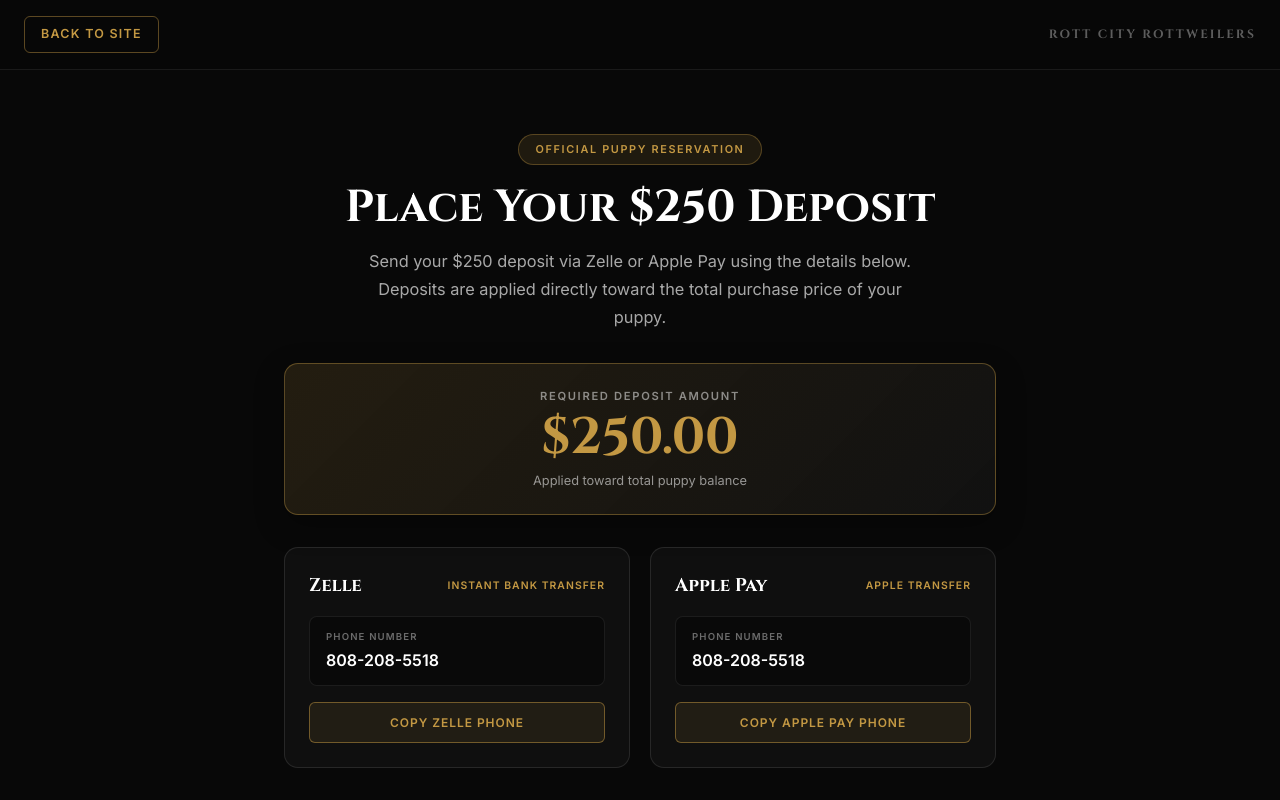
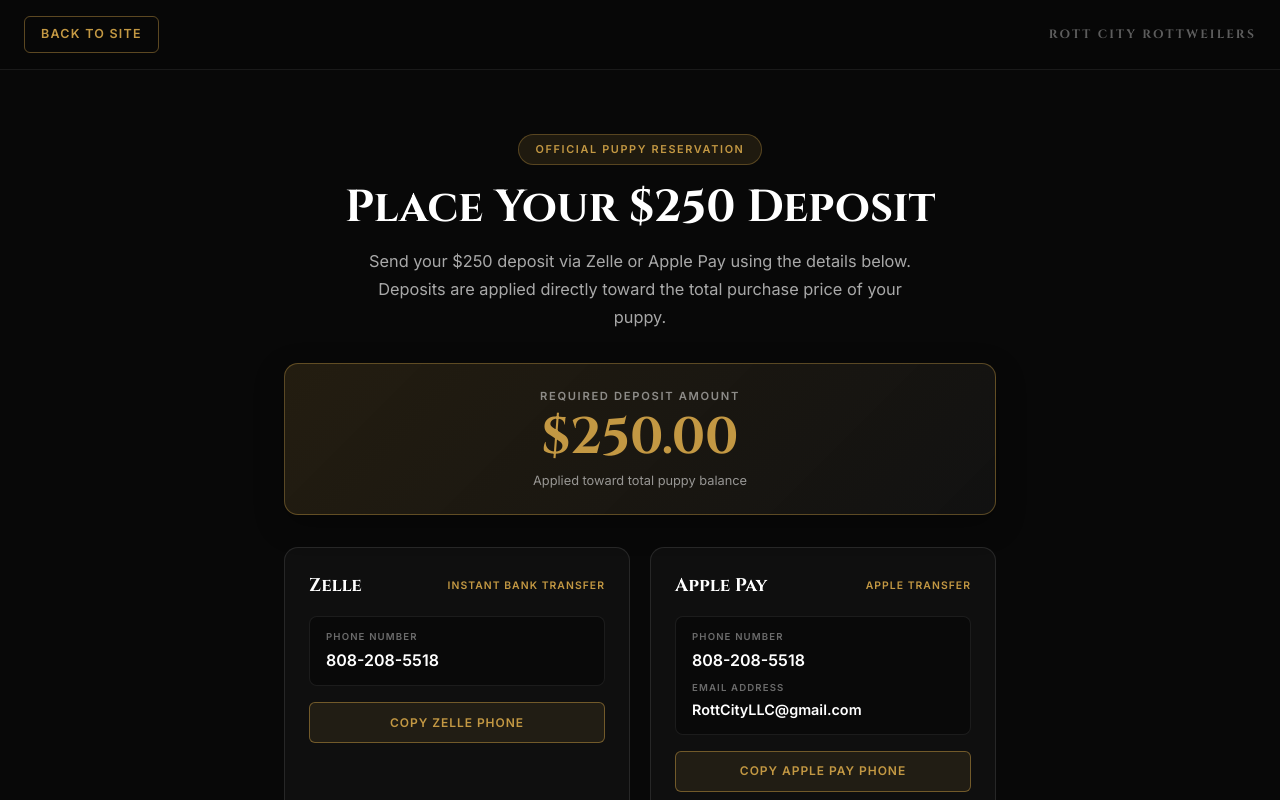
Before and after one commit to desirexr/rottcityrottweilers, a React (Vite) app: page / in a window 1280 px wide. Both pictures are taken after a click on the button "RESERVE WITH $250 DEPOSIT". Shown: the part 5884-6684 px from the top of the page. Built offline with nearby package versions, Linux system fonts and the light colour scheme.

Commit message:
Restore email option for Apple Pay in deposit modal

```diff
--- a/src/components/DepositModal.jsx
+++ b/src/components/DepositModal.jsx
@@ -357,10 +357,15 @@ export default function DepositModal({ onClose, zelleDetails, applePayDetails })
             <div className="dep-info-box">
               <div className="dep-info-label">Phone Number</div>
               <div className="dep-info-val">{phoneHandle}</div>
+              <div className="dep-info-label" style={{ marginTop: '0.6rem' }}>Email Address</div>
+              <div className="dep-info-val" style={{ fontSize: '0.9rem', wordBreak: 'break-all' }}>{emailHandle}</div>
             </div>
             <div style={{ display: 'flex', flexDirection: 'column', gap: '0.5rem' }}>
               <button className="dep-copy-btn" onClick={() => handleCopy(phoneHandle, 'apple-phone')}>
                 {copiedField === 'apple-phone' ? 'Phone Copied!' : 'Copy Apple Pay Phone'}
+              </button>
+              <button className="dep-copy-btn" onClick={() => handleCopy(emailHandle, 'apple-email')} style={{ background: 'rgba(255,255,255,0.05)', color: '#fff', borderColor: 'rgba(255,255,255,0.2)' }}>
+                {copiedField === 'apple-email' ? 'Email Copied!' : 'Copy Apple Pay Email'}
               </button>
             </div>
           </div>
```
